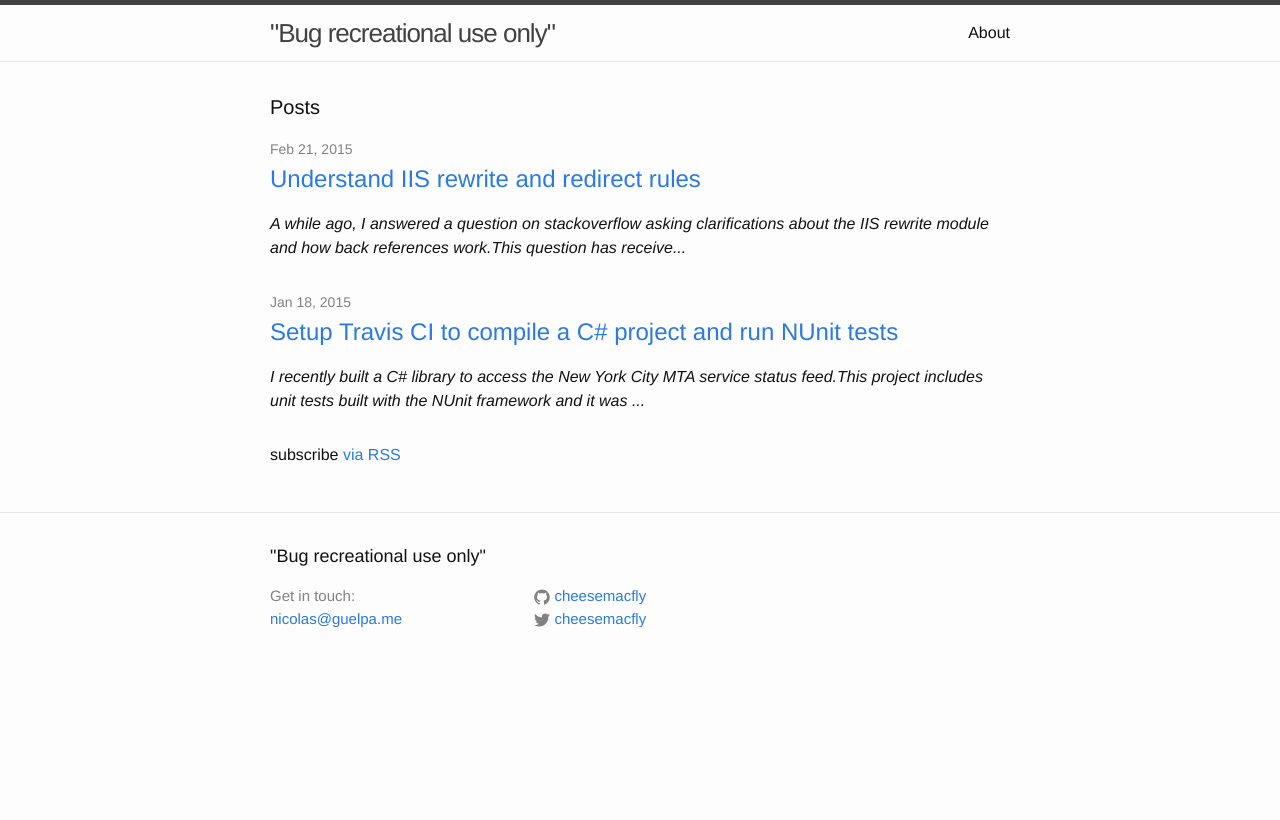
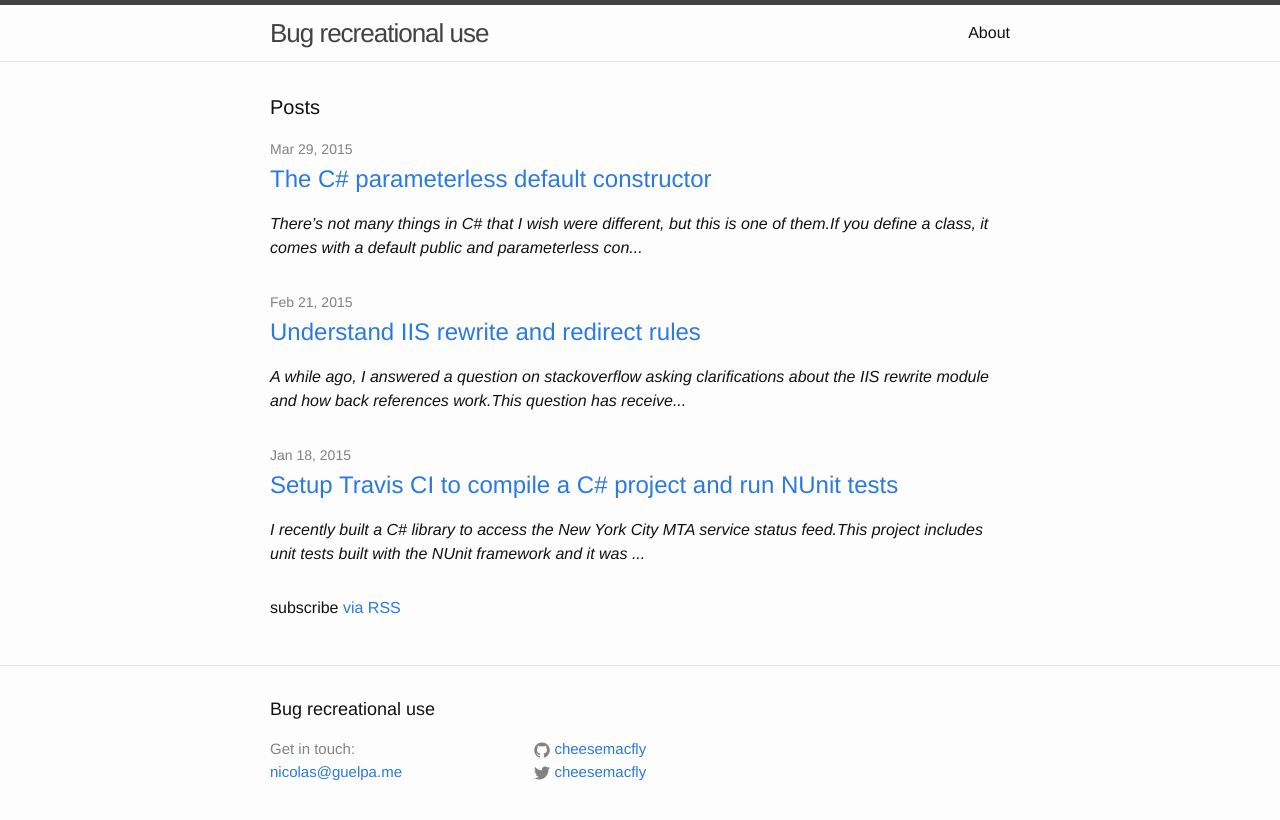
Before and after one commit to cheesemacfly/cheesemacfly.github.io, a Jekyll site: the page built from index.html, in a window 1280 px wide. Shown: the top 820 px of the page. Built offline with Jekyll 4.4.1, drawn with Linux system fonts in a browser that asks for light colours; nearby versions of some CDN libraries.

Commit message:
C# constructor article

```diff
--- a/_config.yml
+++ b/_config.yml
@@ -1,5 +1,5 @@
 # Site settings
-title: "\"Bug recreational use only\""
+title: "Bug recreational use"
 email: "nicolas@guelpa.me"
 description:
 baseurl: "" # the subpath of your site, e.g. /blog/
--- /dev/null
+++ b/_posts/2015-03-29-c-sharp-constructor.markdown
@@ -0,0 +1,75 @@
+---
+layout: post
+title:  "The C# parameterless default constructor"
+date:   2015-03-29 22:00:00
+categories: blog
+tags: C# constructor parameterless reflection default automapper
+---
+
+There's not many things in C# that I wish were different, but this is one of them.
+If you define a `class`, it comes with a default `public` and parameterless constructor if you don't define one:
+
+> If a class contains no instance constructor declarations, a default instance constructor is automatically provided.
+> That default constructor simply invokes the parameterless constructor of the direct base class.
+
+<https://msdn.microsoft.com/en-us/library/aa645608%28v=vs.71%29.aspx>
+
+So this class:
+
+{% highlight C# %}
+public class Foo
+{
+    private string Bar;
+}
+{% endhighlight %}
+
+is equivalent to this one:
+
+{% highlight C# %}
+public class Foo
+{
+    private string Bar;
+    public Foo() : base() { }
+}
+{% endhighlight %}
+
+So far so good. Now if you have a public constructor with a parameter taking a default value, this rule doesn't apply anymore.
+
+In the following example, the parameterless contructor is not automatically provided:
+
+{% highlight C# %}
+public class Foo
+{
+    private string Bar;
+    public Foo(string bar = null)
+    {
+        Bar = bar;
+    }
+}
+{% endhighlight %}
+
+In most cases, you would be creating an instance using `new` as in `var foo = new Foo()` and shouldn't care much about the missing default constructor.
+But if you are using reflection as in `var o = Activator.CreateInstance(typeof(Foo));`, you will be out of luck. Doing so will give you a `System.MissingMethodException, No parameterless constructor defined for this object.`
+
+This is a problem I often run into when creating a custom resolver for [AutoMapper] (implementing the [`IValueResolver`] interface) for example.
+
+Your only option is to recreate the parameterless constructor:
+
+{% highlight C# %}
+public class Foo
+{
+    private readonly string Bar;
+    public Foo(string bar = null)
+    {
+        Bar = bar;
+    }
+    public Foo() : this(null) { } //default constructor
+}
+{% endhighlight %}
+
+The reasoning behind this is probably that the default parameterless constructor calls the base class one and for consistency it shouldn't call anything else (because this is how it was defined).
+Still would be a nice to have...
+
+
+[AutoMapper]: http://automapper.org/
+[`IValueResolver`]: https://github.com/AutoMapper/AutoMapper/wiki/Custom-value-resolvers
```
